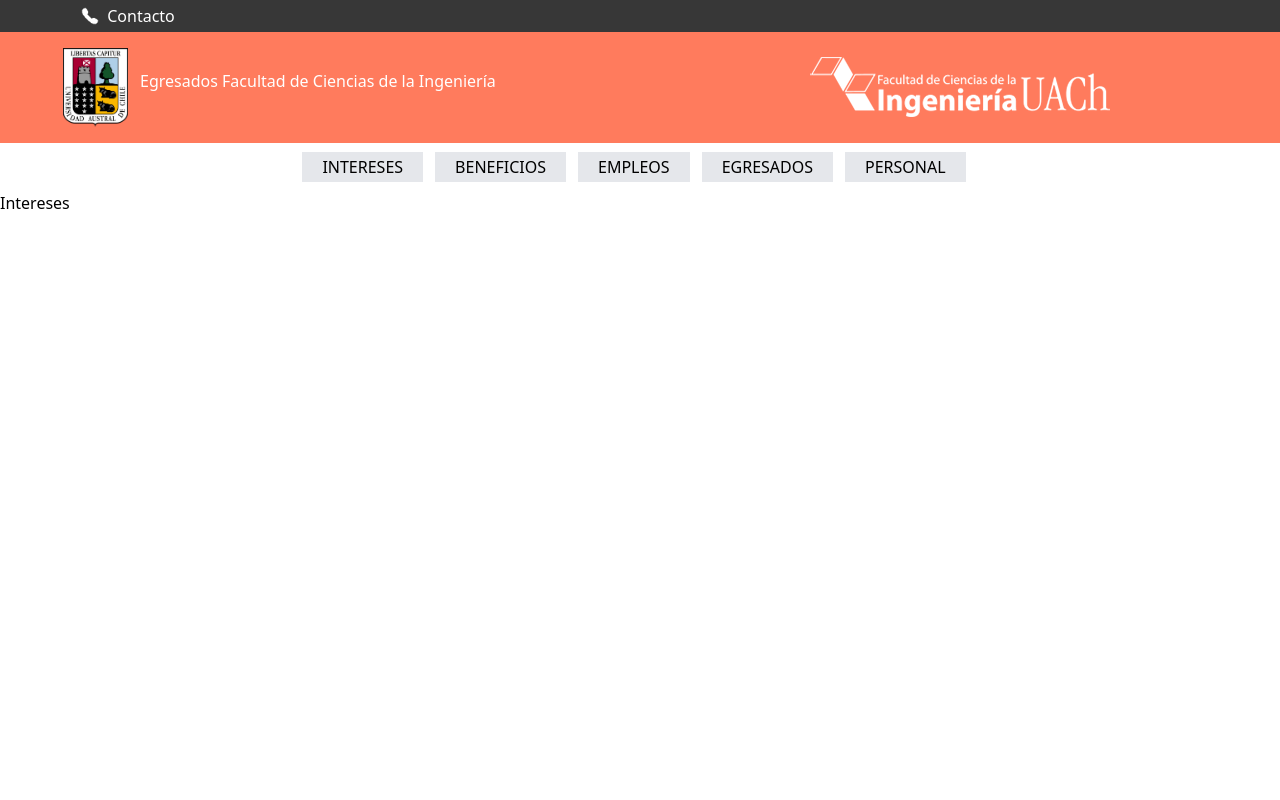
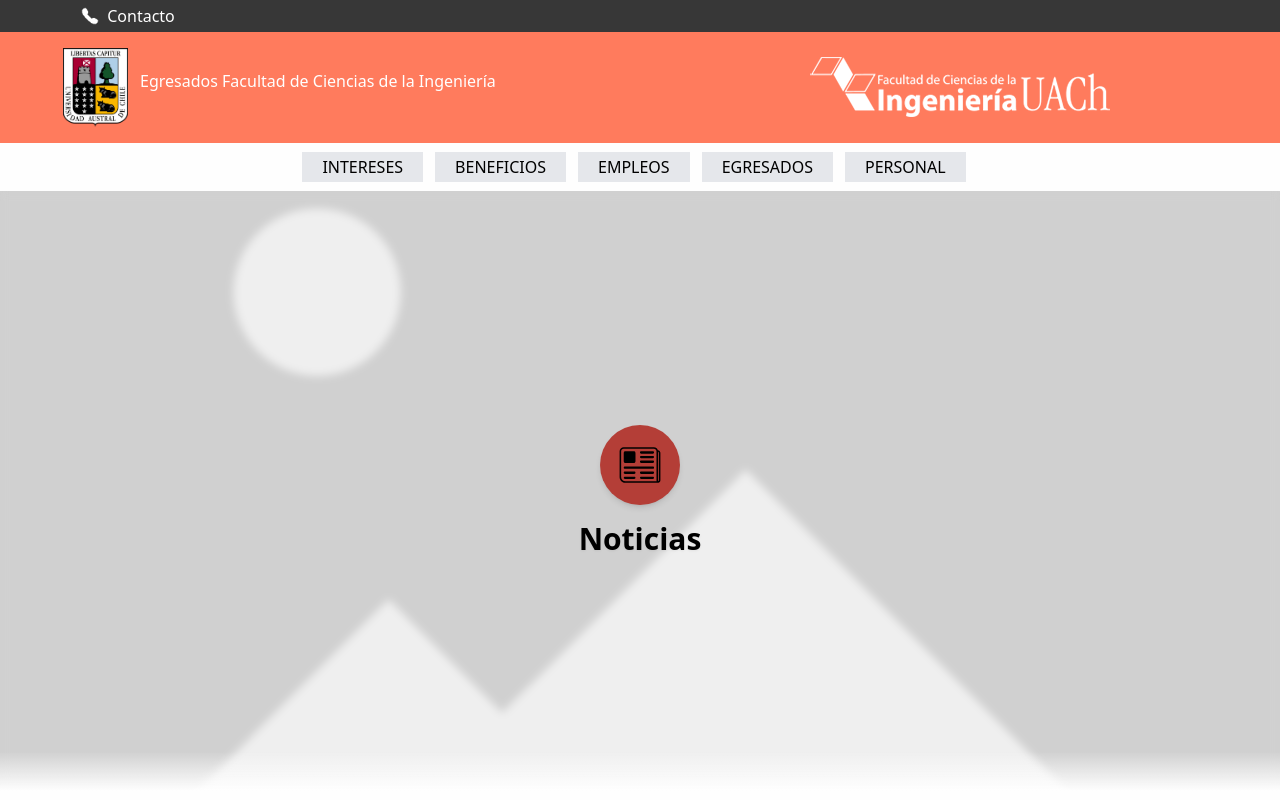
Before and after one commit to GeoCurguan/INFO248-Egresados, a Next.js app in the folder frontend/: page /intereses in a window 1280 px wide. Built offline with nearby package versions, Linux system fonts and the light colour scheme.

Commit message:
beneficio, intereses, bg/blurs

```diff
--- /dev/null
+++ b/frontend/src/components/HeroContent.jsx
@@ -0,0 +1,37 @@
+export const HeroIcon = ({ title = "", icon }) => {
+  return (
+    <div
+      // red circle
+      className="flex justify-center items-center w-20 h-20 rounded-full bg-[--hero-icon] shadow-md
+      "
+    >
+      <img src={icon} alt={`icon ${title}`} className="w-12 h-12" />
+    </div>
+  );
+};
+
+const Hero = ({ bg, icon, title }) => {
+  return (
+    <div
+      className={`flex flex-col w-full justify-center items-center
+        h-[450px] md:h-[400px] lg:h-[500px] xl:h-[600px] 2xl:h-[700px] gap-4
+         bg-cover bg-center bg-no-repeat relative`}
+      style={{
+        backgroundImage: `url('${bg}')`,
+      }}
+    >
+      <div className="flex justify-center z-10">
+        <HeroIcon icon={icon} title={title} />
+      </div>
+      <h1 className="text-3xl font-bold text-center z-10 drop-shadow-sm">
+        {title}
+      </h1>
+      {/* general blur */}
+      <div className="absolute inset-0 backdrop-blur-sm" />
+      {/* gradiente en los ultimos 10 px */}
+      <div className="absolute inset-x-0 bottom-0 h-10 bg-gradient-to-t from-[--bg-main] to-transparent" />
+    </div>
+  );
+};
+
+export default Hero;
--- a/frontend/src/components/home/Hero.jsx
+++ b/frontend/src/components/home/Hero.jsx
@@ -28,12 +28,13 @@ const Hero = () => {
     <div
       className="flex flex-col w-full justify-evenly
         h-[450px] md:h-[400px] lg:h-[500px] xl:h-[600px] 2xl:h-[700px]
-        bg-[url('/placeholders/placeholder_hero.svg')] bg-cover bg-center bg-no-repeat"
+        bg-[url('/placeholders/placeholder_hero.svg')] bg-cover bg-center bg-no-repeat relative"
     >
-      <h1 className="text-3xl font-bold text-center">
+      <h1 className="text-3xl font-bold text-center z-10">
         Bienvenido a la Red de Egresados
       </h1>
-      <section className="sm:flex-row flex flex-col bg-gray-200">
+
+      <section className="sm:flex-row flex flex-col bg-gray-200 z-10 backdrop-filter backdrop-blur-sm bg-opacity-75">
         {/* 2/3 on desktop*/}
         <article className="sm:w-2/3 md:pr-8 md:pl-8 w-full px-8 py-4 ">
           <p>
@@ -44,7 +45,7 @@ const Hero = () => {
           </p>
         </article>
         {/* 1/3 on desktop */}
-        <aside className="sm:w-1/3 flex flex-col w-full px-8 py-4 ">
+        <aside className="sm:w-1/3 flex flex-col w-full px-8 py-4 z-10">
           <div>
             <p>
               <b className="text-[--primary]">Redes Sociales</b>
@@ -59,6 +60,8 @@ const Hero = () => {
           </div>
         </aside>
       </section>
+      {/* bg white opacity*/}
+      <div className="absolute inset-0 bg-white opacity-10" />
     </div>
   );
 };
--- a/frontend/src/pages/beneficios/index.jsx
+++ b/frontend/src/pages/beneficios/index.jsx
@@ -1,5 +1,23 @@
-const Index = () => {
-  return <div>Beneficios</div>;
-};
+import { useRouter } from "next/router";
+import Hero from "@/components/HeroContent";
 
-export default Index;
+export default function Home() {
+  const router = useRouter();
+  const heroContent = {
+    bg: "/placeholders/placeholder_hero.svg",
+    icon: "/icons/hero/beneficios.svg",
+    title: "Beneficios",
+  };
+
+  return (
+    <>
+      <main className="flex flex-col items-center justify-between">
+        <Hero
+          bg={heroContent.bg}
+          icon={heroContent.icon}
+          title={heroContent.title}
+        />
+      </main>
+    </>
+  );
+}
--- a/frontend/src/pages/egresados/index.jsx
+++ b/frontend/src/pages/egresados/index.jsx
@@ -1,7 +1,7 @@
 import { useEffect, useState } from "react";
-import Egresado from "@/components/Egresados/Egresado";
-import FiltroEgresado from "@/components/Egresados/FiltroEgresado";
-import SearchBar from "@/components/Egresados/SearchBar";
+import Egresado from "@/components/egresados/Egresado";
+import FiltroEgresado from "@/components/egresados/FiltroEgresado";
+import SearchBar from "@/components/egresados/SearchBar";
 
 const fakeData = [
   {
--- a/frontend/src/pages/index.jsx
+++ b/frontend/src/pages/index.jsx
@@ -1,5 +1,5 @@
 import { useRouter } from "next/router";
-import Hero from "../components/home/Hero";
+import Hero from "@/components/home/Hero";
 
 export default function Home() {
   const router = useRouter();
--- a/frontend/src/pages/intereses/index.jsx
+++ b/frontend/src/pages/intereses/index.jsx
@@ -1,5 +1,23 @@
-const Index = () => {
-  return <div>Intereses</div>;
-};
+import { useRouter } from "next/router";
+import Hero from "@/components/HeroContent";
 
-export default Index;
+export default function Home() {
+  const router = useRouter();
+  const heroContent = {
+    bg: "/placeholders/placeholder_hero.svg",
+    icon: "/icons/hero/noticias.svg",
+    title: "Noticias",
+  };
+
+  return (
+    <>
+      <main className="flex flex-col items-center justify-between">
+        <Hero
+          bg={heroContent.bg}
+          icon={heroContent.icon}
+          title={heroContent.title}
+        />
+      </main>
+    </>
+  );
+}
--- a/frontend/src/styles/globals.css
+++ b/frontend/src/styles/globals.css
@@ -6,6 +6,12 @@
 :root {
   --primary: #ff7b5d;
   --nav-contact: #373737;
+  --hero-icon: #b43e37;
+  --bg-main: #fefefe;
+}
+
+body {
+  background-color: var(--bg-main);
 }
 
 .profileDataContainer {
```
Also changed, not shown: frontend/public/icons/hero/beneficios.svg (added), frontend/public/icons/hero/noticias.svg (added).
